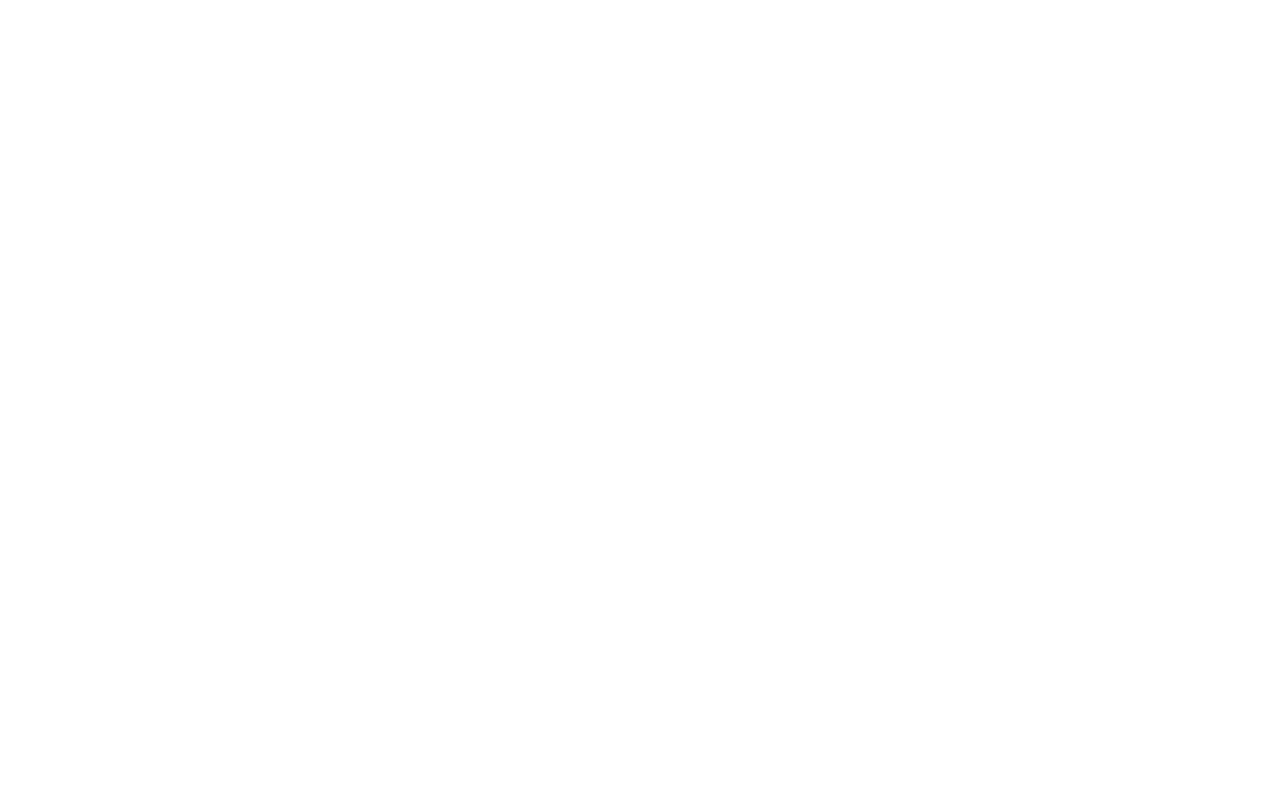
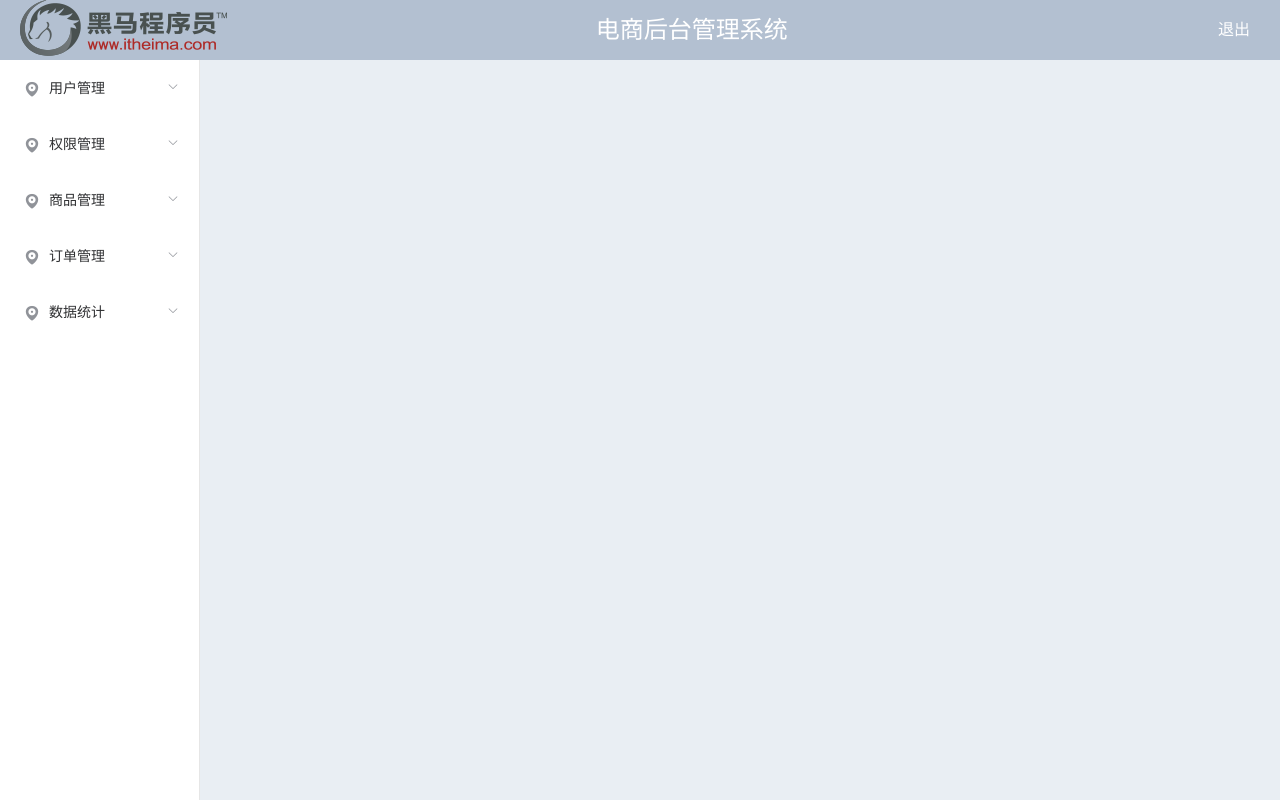
Before and after one commit to wjk19930910/vue, a Vue app in the folder vue/: page /#/home in a window 1280 px wide. Built offline with nearby package versions, Linux system fonts and the light colour scheme.

Commit message:
home
home

```diff
--- /dev/null
+++ b/vue/src/components/page/home.vue
@@ -0,0 +1,53 @@
+<template>
+    <el-container>
+        <el-header>
+            <!-- 头部区域 -->
+            <Headers />
+        </el-header>
+        <el-container>
+            <el-aside width="200px">
+                <!-- 侧边栏 -->
+                <SideBar />
+            </el-aside>
+            <el-main>
+                <router-view />
+            </el-main>
+        </el-container>
+    </el-container>
+</template>
+
+<script>
+import Headers from '@/layout/headers.vue'
+import SideBar from '@/layout/sidebar.vue'
+export default {
+    components:{
+        Headers,
+        SideBar
+    }
+}
+</script>
+
+<style>
+.el-container {
+    height: 100%;
+}
+
+.el-header {
+    background-color: #B3C0D1;
+    color: #333;
+    line-height: 60px;
+    padding: 0;
+}
+
+.el-aside {
+    background-color: #D3DCE6;
+    color: #333;
+    height: 100%;
+}
+
+.el-main {
+    background-color: #E9EEF3;
+    color: #333;
+    height: 100%;
+}
+</style>
--- /dev/null
+++ b/vue/src/components/page/users/users.vue
@@ -0,0 +1,13 @@
+<template>
+    <div>123</div>
+</template>
+
+<script>
+export default {
+
+}
+</script>
+
+<style>
+
+</style>
--- /dev/null
+++ b/vue/src/layout/headers.vue
@@ -0,0 +1,65 @@
+<template>
+    <el-row>
+        <el-col :span="4">
+            <div>
+                <img src="@/assets/images/logo.png" alt="">
+            </div>
+        </el-col>
+        <el-col :span="18">
+            <div class="title">电商后台管理系统</div>
+        </el-col>
+        <el-col :span="2">
+            <div class="logout">
+                <a href="#" @click.prevent="logout">退出</a>
+            </div>
+        </el-col>
+    </el-row>
+</template>
+
+<script>
+export default {
+    methods:{
+        logout(){
+            this.$confirm('您确定退出吗?', '提示',{
+                confirmButtonText:'确定',
+                cancelButtonText:'取消',
+                type:'warning'
+            }).then(() => {
+                window.localStorage.removeItem('token')
+                this.$router.push('login')
+                this.$message({
+                    message:'退出成功',
+                    type:'success'
+                })
+            }).catch(() => {
+                this.message({
+                    type:'info',
+                    message:'已取消退出'
+                })
+            })
+        }
+    }
+}
+</script>
+
+<style>
+.title {
+    font-size: 24px;
+    color: #fff;
+    text-align: center
+}
+
+.logout {
+    text-align: right;
+    margin-right: 10px;
+}
+
+.logout a {
+    color: #fff;
+    text-decoration: none;
+}
+
+.logout a:hover {
+    color: red
+}
+</style>
--- /dev/null
+++ b/vue/src/layout/sidebar.vue
@@ -0,0 +1,79 @@
+<template>
+    <el-menu :router="true" :unique-opened="true" default-active="2" class="el-menu-vertical-demo mymenu">
+        <el-submenu index="1">
+            <!-- 一级菜单 -->
+            <template slot="title">
+                <i class="el-icon-location"></i>
+                <span>用户管理</span>
+            </template>
+            <el-menu-item index="/users">
+                <i class="el-icon-menu"></i>
+                <span>用户列表</span>
+            </el-menu-item>
+        </el-submenu>
+        <el-submenu index="2">
+            <template slot="title">
+                <i class="el-icon-location"></i>
+                <span>权限管理</span>
+            </template>
+            <el-menu-item index="2-1">
+                <i class="el-icon-menu"></i>
+                <span>角色列表</span>
+            </el-menu-item>
+            <el-menu-item index="2-2">
+                <i class="el-icon-menu"></i>
+                <span>权限列表</span>
+            </el-menu-item>
+        </el-submenu>
+        <el-submenu index="3">
+            <template slot="title">
+                <i class="el-icon-location"></i>
+                <span>商品管理</span>
+            </template>
+            <el-menu-item index="3-1">
+                <i class="el-icon-menu"></i>
+                <span>商品列表</span>
+            </el-menu-item>
+            <el-menu-item index="3-2">
+                <i class="el-icon-menu"></i>
+                <span>分类参数</span>
+            </el-menu-item>
+            <el-menu-item index="3-3">
+                <i class="el-icon-menu"></i>
+                <span>商品分类</span>
+            </el-menu-item>
+        </el-submenu>
+        <el-submenu index="4">
+            <template slot="title">
+                <i class="el-icon-location"></i>
+                <span>订单管理</span>
+            </template>
+            <el-menu-item index="4-1">
+                <i class="el-icon-menu"></i>
+                <span>订单列表</span>
+            </el-menu-item>
+        </el-submenu>
+        <el-submenu index="5">
+            <template slot="title">
+                <i class="el-icon-location"></i>
+                <span>数据统计</span>
+            </template>
+            <el-menu-item index="5-1">
+                <i class="el-icon-menu"></i>
+                <span>数据报表</span>
+            </el-menu-item>
+        </el-submenu>
+    </el-menu>
+</template>
+
+<script>
+export default {
+
+}
+</script>
+
+<style>
+.mymenu {
+    height: 100%
+}
+</style>
--- a/vue/src/router/index.js
+++ b/vue/src/router/index.js
@@ -1,7 +1,11 @@
 import Vue from 'vue'
 import Router from 'vue-router'
+// 引入登录页面
 import Login from '@/components/login/login.vue'
-
+// 引入主页
+import Home from '@/components/page/home.vue'
+// 引入用户页面
+import Users from '@/components/page/users/users.vue'
 
 
 Vue.use(Router)
@@ -9,13 +13,21 @@
 export default new Router({
   routes: [
     {
+      path:'/',
+      redirect:'/home'
+    },
+    {
       path: '/login',
-      name: 'Login',
+      name: 'login',
       component: Login
     },
     {
-      path:'/',
-      redirect:'/home'
+      name:'home',
+      path:'/home',
+      component:Home,
+      children:[
+        {path:'/users',component:Users}
+      ]
     }
   ]
 })
```
Also changed, not shown: vue/src/assets/js/myaxios.js (added, +15 -0 lines), vue/src/assets/images/logo.png (added), vue/src/assets/logo.png (deleted).
